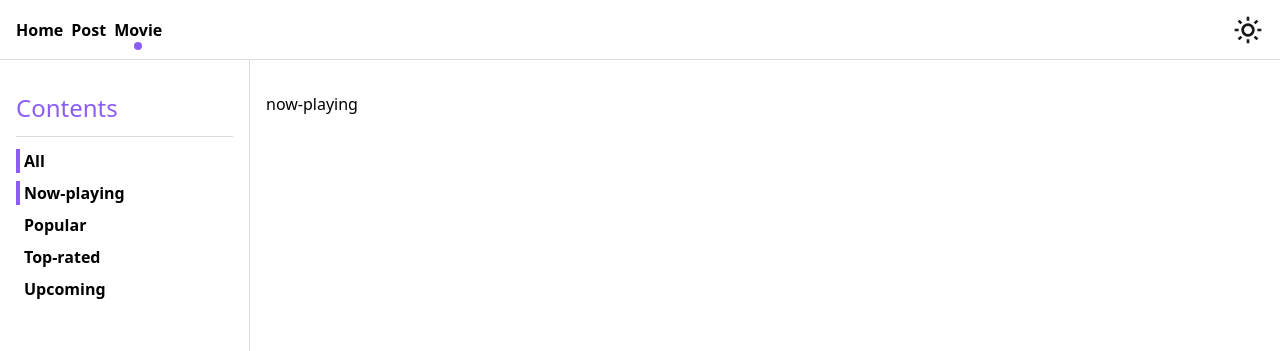
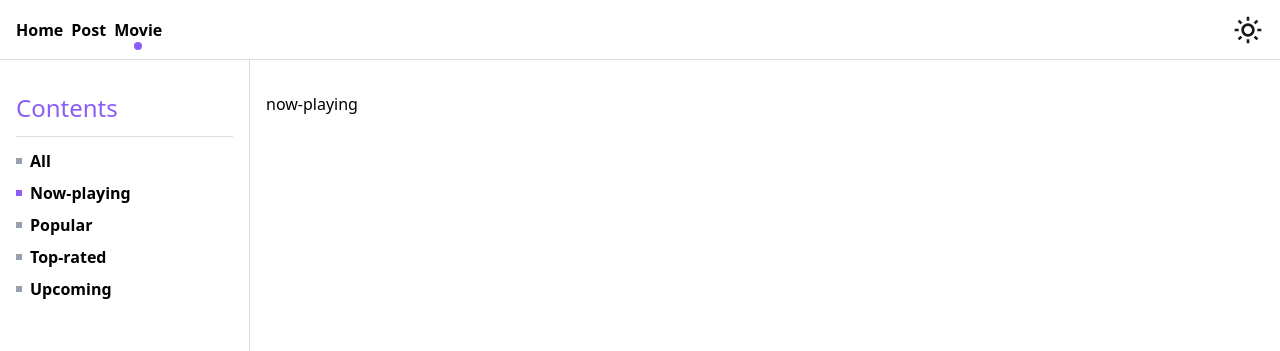
Before and after one commit to SEJ1991/next-crud, a Next.js app: page /movies/now-playing in a window 1280 px wide. Shown: the top 351 px of the page. Built offline with nearby package versions, Linux system fonts and the light colour scheme; no server answers.

Commit message:
feat: [NC_publish-VerticalLinkListWithIndicator-component-38] published VerticalLinkListWithIndicator component

```diff
--- a/src/shared/components/ContentsNav.tsx
+++ b/src/shared/components/ContentsNav.tsx
@@ -1,7 +1,6 @@
 'use client';
 
-import { Indicator } from '@/shared/components/atoms/Indicator';
-import { LinkList } from '@/shared/components/LinkList';
+import { VerticalLinkListWithIndicator } from '@/shared';
 import { usePathname } from 'next/navigation';
 
 export function ContentsNav() {
@@ -10,16 +9,7 @@ export function ContentsNav() {
 
   return (
     <nav>
-      <LinkList
-        className='flex flex-col gap-2 ml-2'
-        items={links}
-        Indicator={
-          <Indicator
-            layoutId='content-nav-indicator'
-            className='top-1/2 -translate-y-1/2 -translate-x-2 bg-accent-primary w-1 h-full'
-          />
-        }
-      />
+      <VerticalLinkListWithIndicator links={links} />
     </nav>
   );
 }
--- /dev/null
+++ b/src/shared/components/VerticalLinkListWithIndicator.tsx
@@ -0,0 +1,29 @@
+'use client';
+import { NextLink } from '@/shared';
+import { usePathname } from 'next/navigation';
+import { ComponentPropsWithoutRef } from 'react';
+import { twMerge } from 'tailwind-merge';
+
+interface Props extends ComponentPropsWithoutRef<'ul'> {
+  links?: { href: string; label: React.ReactNode }[];
+}
+export function VerticalLinkListWithIndicator({ links = [], ...props }: Props) {
+  const pathname = usePathname();
+
+  return (
+    <ul {...props} className={twMerge('flex flex-col gap-2', props.className)}>
+      {links.map(({ href, label }) => (
+        <li key={href} className='flex items-center gap-2'>
+          <div
+            className={`size-1.5 transition-colors duration-400 ${
+              pathname === href ? 'bg-accent-primary' : 'bg-gray-400'
+            }`}
+          />
+          <NextLink href={href} className='font-semibold'>
+            {label}
+          </NextLink>
+        </li>
+      ))}
+    </ul>
+  );
+}
--- a/src/shared/index.ts
+++ b/src/shared/index.ts
@@ -8,6 +8,7 @@ export * from './containers/Providers';
 export * from './components/ThemeButton';
 export * from './components/LinkList';
 export * from './components/HorizontalLinkListWithIndicator';
+export * from './components/VerticalLinkListWithIndicator';
 export * from './components/GridList';
 export * from './components/ContentsNav';
 export * from './components/ContentsRow';
```
